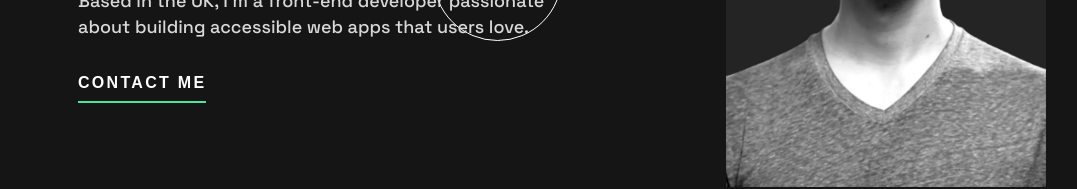
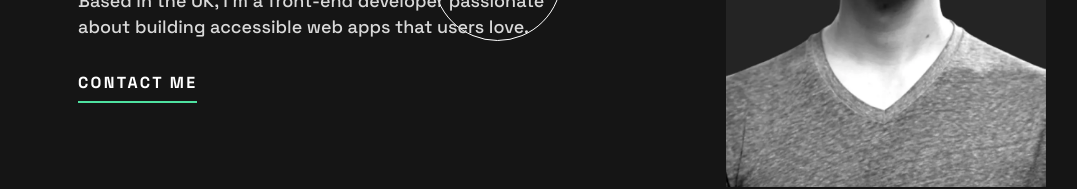
Before and after one commit to Hugo-Farias/single-page-developer-portfolio-template, a React (Vite) app: page / in a window 1280 px wide. Shown: the part 328-517 px from the top of the page, without its empty margins (78-1155 px from the left). Built offline with nearby package versions, Linux system fonts and the light colour scheme.

Commit message:
minor refactoring

```diff
--- a/src/components/ProjectCard.scss
+++ b/src/components/ProjectCard.scss
@@ -42,10 +42,6 @@
 
   @media (min-width: $screen-medium+100) {
     & .buttons {
-      //visibility: hidden;
-      //background-color: rgba(255, 0, 0, 0.66);
-      //width: 100%;
-      //height: 100%;
       opacity: 0;
       position: absolute;
       top: 50%;
@@ -59,10 +55,7 @@
     }
 
     &.hover .buttons {
-      //visibility: visible;
       opacity: 1;
-      pointer-events: auto;
-      cursor: pointer;
     }
   }
 }
--- a/src/components/common/Btn.scss
+++ b/src/components/common/Btn.scss
@@ -3,6 +3,7 @@
 .button {
   transition: color 0.3s;
   margin: 0;
+  font-family: inherit;
   font-size: 1.6rem;
   font-weight: 700;
   color: $color-font;
```
